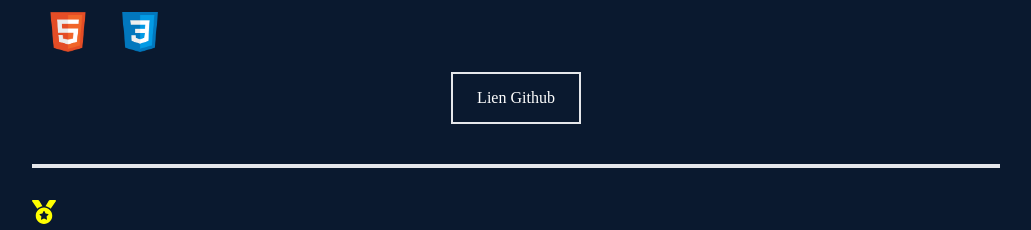
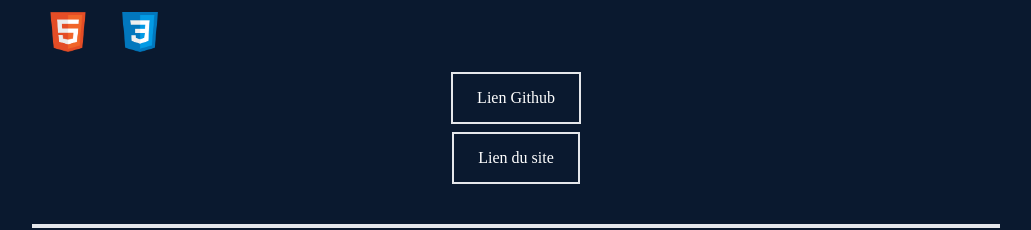
Before and after one commit to NaimHz/Portfolio, a React (Create React App) app: page / in a window 1280 px wide. Shown: the part 3400-3630 px from the top of the page, without its empty margins (124-1155 px from the left). Built offline with nearby package versions, Linux system fonts and the light colour scheme.

Commit message:
ajout lien des sites

```diff
--- a/src/components/Work.js
+++ b/src/components/Work.js
@@ -39,6 +39,11 @@ const Work = () => {
                     Lien Github
                   </button>
                 </a>
+                <a href={item.url2} target="_blank" rel="noreferrer">
+                  <button className="mx-auto text-white border-2 px-6 py-3 my-2 flex items-center hover:bg-black ">
+                    Lien du site
+                  </button>
+                </a>
               </div>
             </div>
           ))}
--- a/src/data/projects.json
+++ b/src/data/projects.json
@@ -6,7 +6,8 @@
     "description": "Site d'intégration HTML/CSS",
     "prob": "Ce projet m'a permis d'assimiler les logiques HTML/CSS, ainsi que le responsive design qui était une tache assez fastidieuse sur ce projet.",
     "comp": ["assets/html.png", "assets/css.png"],
-    "url": "https://github.com/NaimHz/Projet-1"
+    "url": "https://github.com/NaimHz/Projet-1",
+    "url2": "https://naimhz.github.io/Projet-1/"
   },
   {
     "id": 2,
@@ -15,7 +16,8 @@
     "description": "Site d'optimisation et debug / SEO",
     "prob": "J'ai acquis une compréhension approfondie des meilleures pratiques en matière de référencement par le biai des différentes optimisations que j'ai apporter au SEO du site.",
     "comp": ["assets/html.png", "assets/css.png", "assets/javascript.png"],
-    "url": "https://github.com/NaimHz/Projet-3"
+    "url": "https://github.com/NaimHz/Projet-3",
+    "url2": "https://naimhz.github.io/Projet-3/"
   },
   {
     "id": 3,
@@ -30,7 +32,8 @@
       "assets/react.png",
       "assets/sass.png"
     ],
-    "url": "https://github.com/NaimHz/Projet-4"
+    "url": "https://github.com/NaimHz/Projet-4",
+    "url2": "https://naimhz.github.io/Projet-4/"
   },
   {
     "id": 4,
@@ -45,6 +48,7 @@
       "assets/node.png",
       "assets/mongo.png"
     ],
-    "url": "https://github.com/NaimHz/Projet-5"
+    "url": "https://github.com/NaimHz/Projet-5",
+    "url2": "https://naimhz.github.io/Projet-5/"
   }
 ]
```
